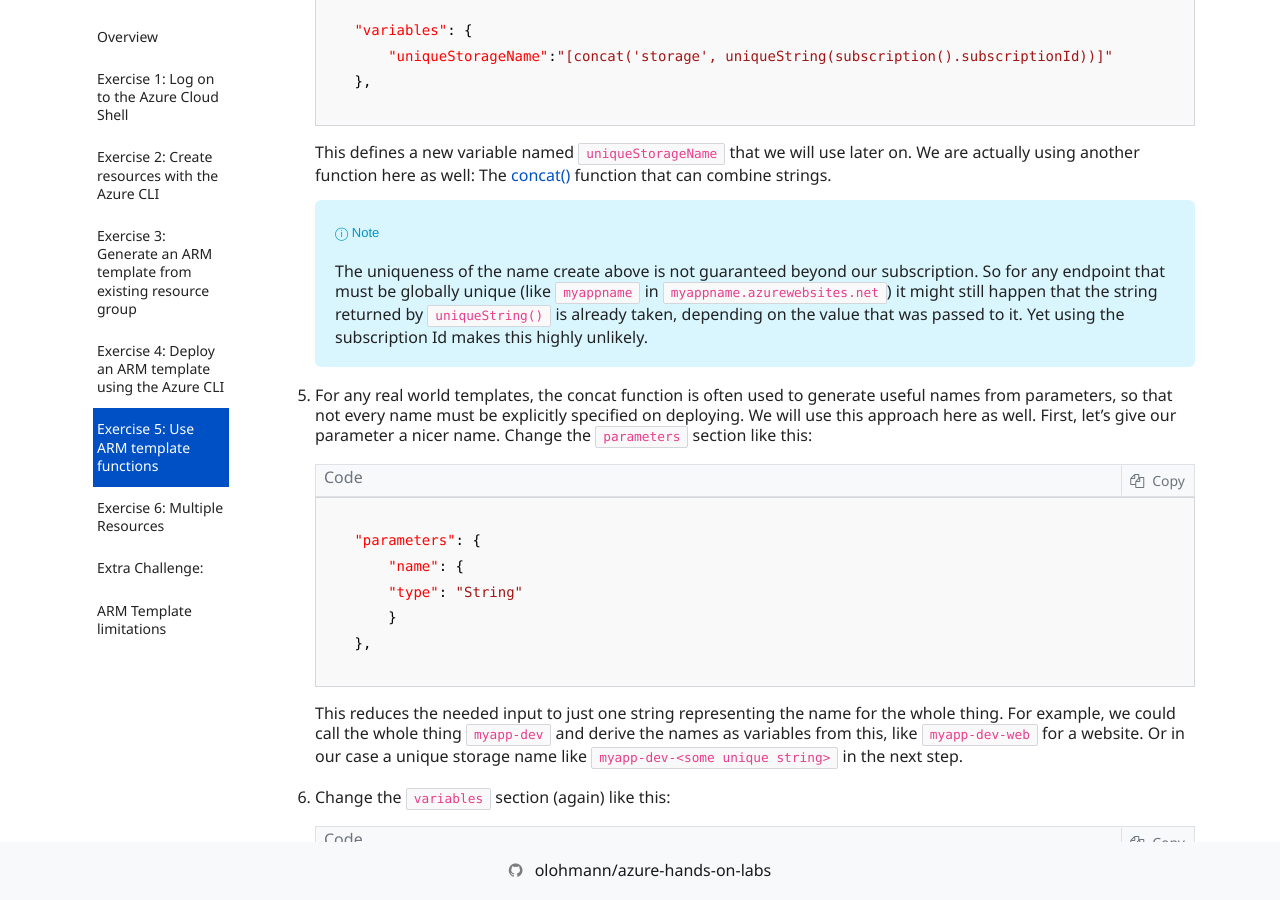
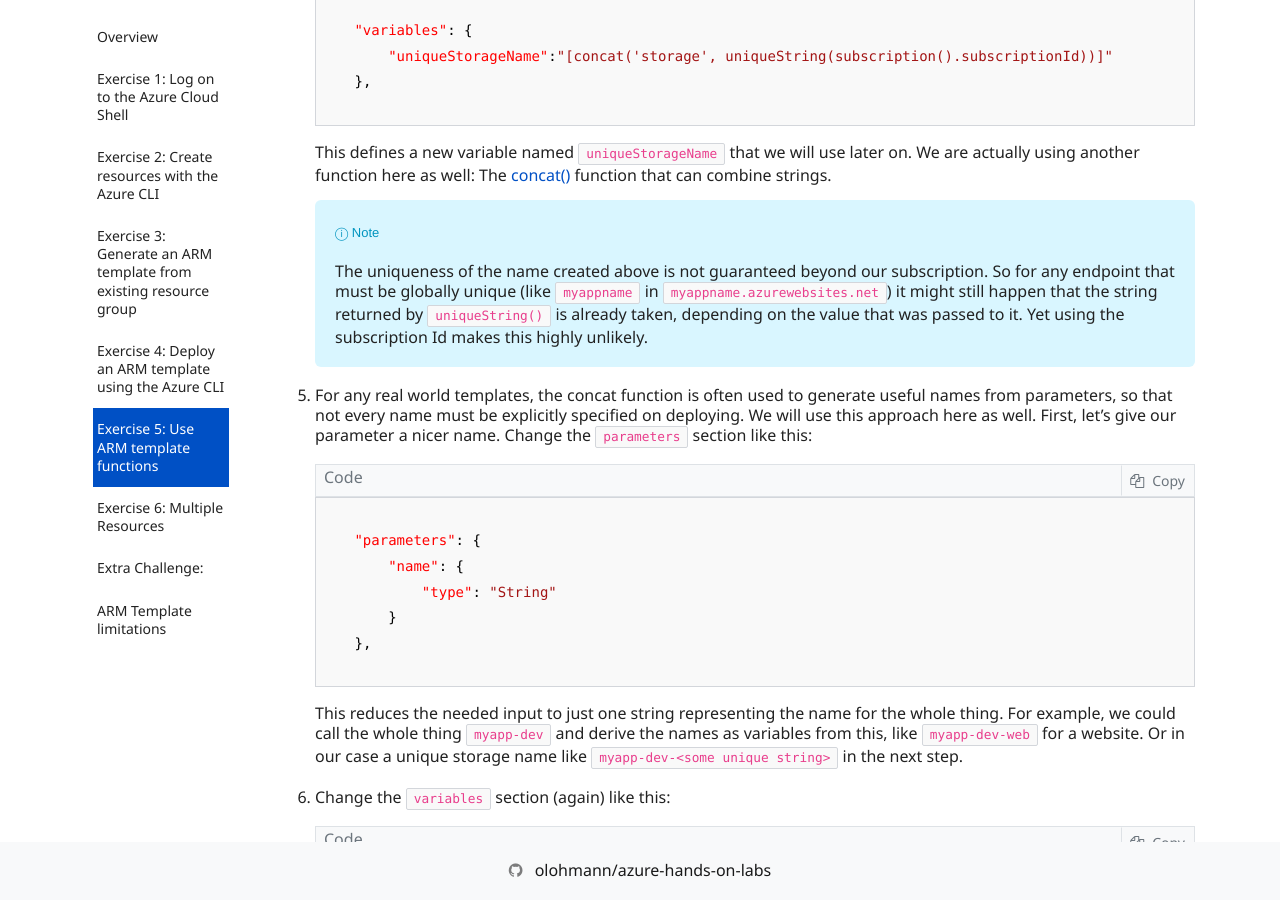
Before and after one commit to olohmann/azure-hands-on-labs, a Jekyll site: the page built from labs/07_iac/iac.md, in a window 1280 px wide and 900 px high, scrolled down 8937 px. Built offline with Jekyll 4.4.1, drawn with Linux system fonts in a browser that asks for light colours; nearby versions of some CDN libraries; our own code applies the rules of GitHub Pages for plain Markdown files; comment, search, counter and statistics services are not loaded.

Commit message:
typos reported by attendees

````diff
--- a/labs/07_iac/iac.md
+++ b/labs/07_iac/iac.md
@@ -202,14 +202,14 @@ First, we will take care of the location. To change that from the current hard c
 
     This defines a new variable named `uniqueStorageName` that we will use later on. We are actually using another function here as well: The [concat()](https://docs.microsoft.com/en-us/azure/azure-resource-manager/resource-group-template-functions-array#concat) function that can combine strings.
 
-    > The uniqueness of the name create above is not guaranteed beyond our subscription. So for any endpoint that must be globally unique (like `myappname` in `myappname.azurewebsites.net`) it might still happen that the string returned by `uniqueString()` is already taken, depending on the value that was passed to it. Yet using the subscription Id makes this highly unlikely.
+    > The uniqueness of the name created above is not guaranteed beyond our subscription. So for any endpoint that must be globally unique (like `myappname` in `myappname.azurewebsites.net`) it might still happen that the string returned by `uniqueString()` is already taken, depending on the value that was passed to it. Yet using the subscription Id makes this highly unlikely.
 
 1. For any real world templates, the concat function is often used to generate useful names from parameters, so that not every name must be explicitly specified on deploying. We will use this approach here as well. First, let's give our parameter a nicer name. Change the `parameters` section like this:
 
     ```json
     "parameters": {
         "name": {
-        "type": "String"
+            "type": "String"
         }
     },
     ```
````
